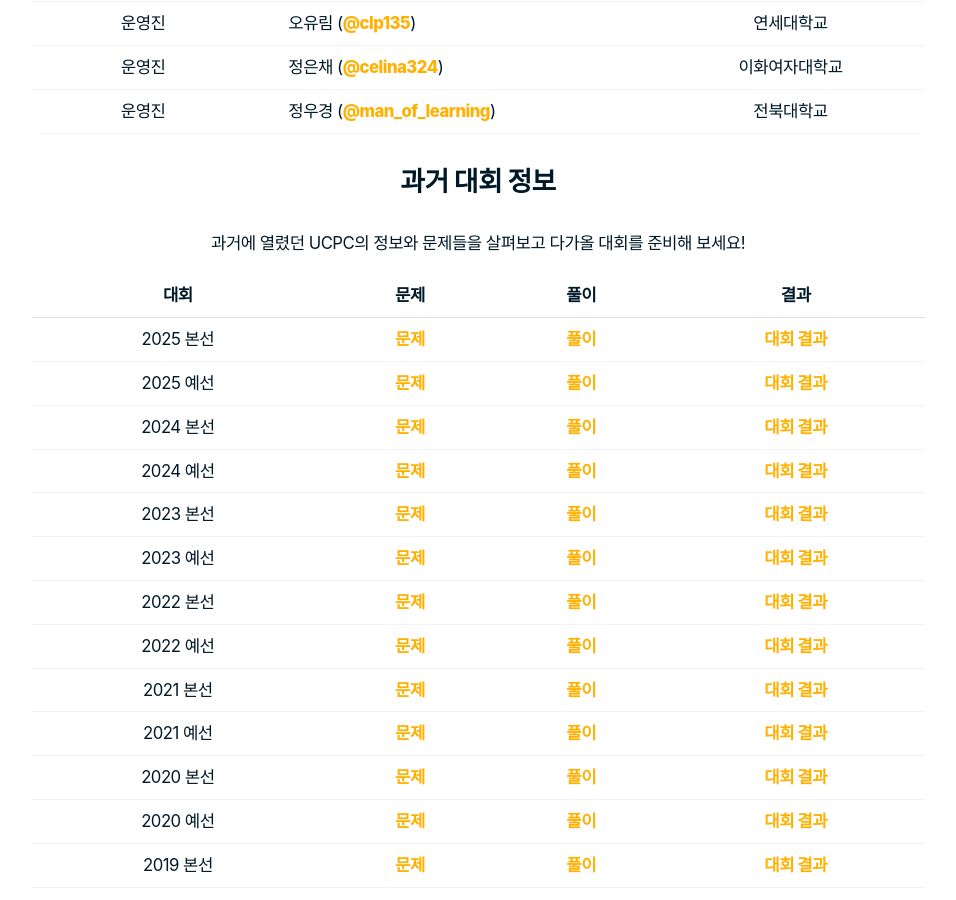
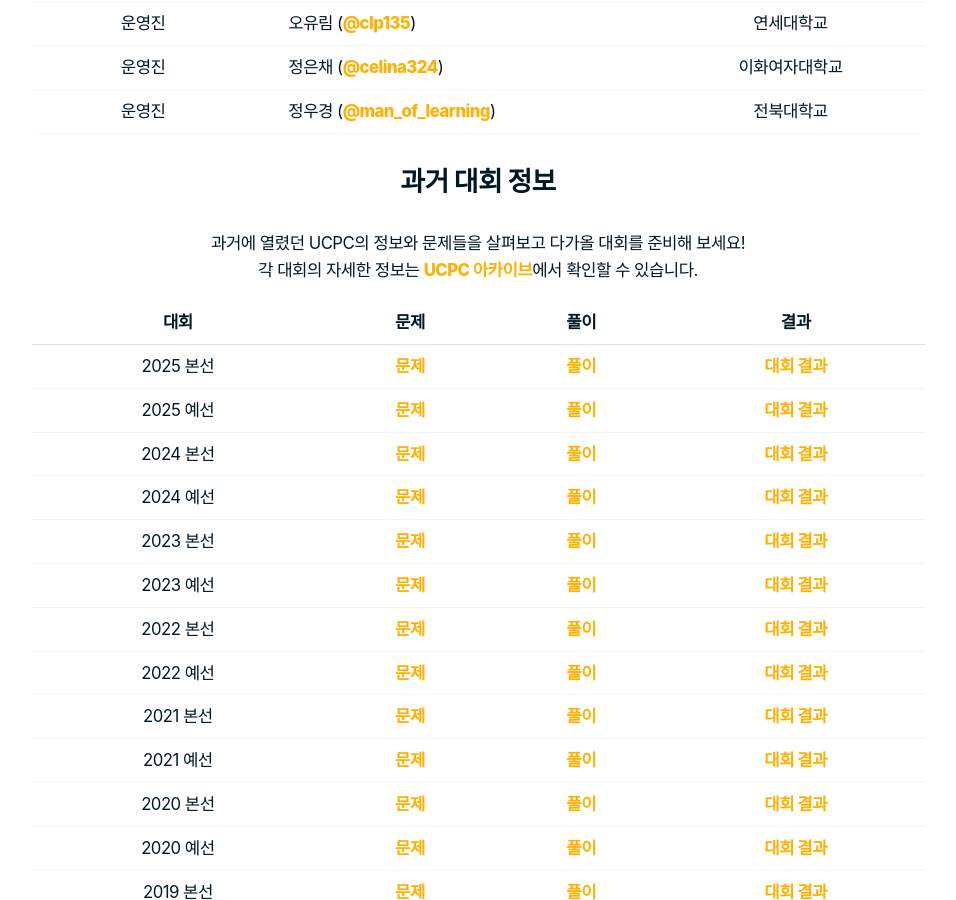
Before and after one commit to ucpcc/main, a Jekyll site: the page built from index.md, in a window 1280 px wide and 900 px high, scrolled down 3621 px. Shown: the whole window, without its empty margins (162-1118 px from the left). Built offline with Jekyll 4.4.1, drawn with Linux system fonts in a browser that asks for light colours; some web fonts are replaced.

Commit message:
chore: update past contest archive links (#52)

```diff
--- a/index.md
+++ b/index.md
@@ -102,27 +102,29 @@ lang: ko
 
 과거에 열렸던 UCPC의 정보와 문제들을 살펴보고 다가올 대회를 준비해 보세요!
 
+각 대회의 자세한 정보는 [UCPC 아카이브](https://static.ucpc.me/archive/ucpc/){:target="\_blank"}에서 확인할 수 있습니다.
+
 | 대회      |                                                                    문제                                                                     |                                           풀이                                           |                                                   결과                                                    |
 | --------- | :-----------------------------------------------------------------------------------------------------------------------------------------: | :--------------------------------------------------------------------------------------: | :-------------------------------------------------------------------------------------------------------: |
-| 2025 본선 |                                   [문제](https://www.acmicpc.net/category/detail/4518){:target="\_blank"}                                   | [풀이](https://static.ucpc.me/files/2025/ucpc25-finals-solutions.pdf){:target="\_blank"} |              [대회 결과](https://www.acmicpc.net/contest/spotboard/1531){:target="\_blank"}               |
-| 2025 예선 |                                   [문제](https://www.acmicpc.net/category/detail/4516){:target="\_blank"}                                   | [풀이](https://static.ucpc.me/files/2025/ucpc25-prelim-solutions.pdf){:target="\_blank"} |              [대회 결과](https://www.acmicpc.net/contest/spotboard/1525){:target="\_blank"}               |
-| 2024 본선 |                                   [문제](https://www.acmicpc.net/category/detail/4263){:target="\_blank"}                                   | [풀이](https://static.ucpc.me/files/2024/ucpc24-finals-solutions.pdf){:target="\_blank"} |              [대회 결과](https://www.acmicpc.net/contest/spotboard/1316){:target="\_blank"}               |
-| 2024 예선 |                                   [문제](https://www.acmicpc.net/category/detail/4252){:target="\_blank"}                                   | [풀이](https://static.ucpc.me/files/2024/ucpc24-prelim-solutions.pdf){:target="\_blank"} |              [대회 결과](https://www.acmicpc.net/contest/spotboard/1310){:target="\_blank"}               |
-| 2023 본선 |                                   [문제](https://www.acmicpc.net/category/detail/3630){:target="\_blank"}                                   | [풀이](https://static.ucpc.me/files/2023/ucpc23-finals-solutions.pdf){:target="\_blank"} |              [대회 결과](https://www.acmicpc.net/contest/spotboard/1069){:target="\_blank"}               |
-| 2023 예선 |                                   [문제](https://www.acmicpc.net/category/detail/3613){:target="\_blank"}                                   | [풀이](https://static.ucpc.me/files/2023/ucpc23-prelim-solutions.pdf){:target="\_blank"} |              [대회 결과](https://www.acmicpc.net/contest/spotboard/1067){:target="\_blank"}               |
-| 2022 본선 |                                   [문제](https://www.acmicpc.net/category/detail/3147){:target="\_blank"}                                   | [풀이](https://static.ucpc.me/files/2022/ucpc22-finals-solutions.pdf){:target="\_blank"} |               [대회 결과](https://www.acmicpc.net/contest/spotboard/828){:target="\_blank"}               |
-| 2022 예선 |                                   [문제](https://www.acmicpc.net/category/detail/3138){:target="\_blank"}                                   | [풀이](https://static.ucpc.me/files/2022/ucpc22-prelim-solutions.pdf){:target="\_blank"} |               [대회 결과](https://www.acmicpc.net/contest/spotboard/827){:target="\_blank"}               |
-| 2021 본선 |                                   [문제](https://www.acmicpc.net/category/detail/2743){:target="\_blank"}                                   | [풀이](https://static.ucpc.me/files/2021/ucpc21-finals-solutions.pdf){:target="\_blank"} |               [대회 결과](https://www.acmicpc.net/contest/spotboard/670){:target="\_blank"}               |
-| 2021 예선 |                                   [문제](https://www.acmicpc.net/category/detail/2692){:target="\_blank"}                                   | [풀이](https://static.ucpc.me/files/2021/ucpc21-prelim-solutions.pdf){:target="\_blank"} |               [대회 결과](https://www.acmicpc.net/contest/spotboard/668){:target="\_blank"}               |
-| 2020 본선 |                                   [문제](https://www.acmicpc.net/category/detail/2272){:target="\_blank"}                                   | [풀이](https://static.ucpc.me/files/2020/ucpc20-finals-solutions.pdf){:target="\_blank"} |               [대회 결과](https://www.acmicpc.net/contest/spotboard/524){:target="\_blank"}               |
-| 2020 예선 |                                   [문제](https://www.acmicpc.net/category/detail/2270){:target="\_blank"}                                   | [풀이](https://static.ucpc.me/files/2020/ucpc20-prelim-solutions.pdf){:target="\_blank"} |               [대회 결과](https://www.acmicpc.net/contest/spotboard/521){:target="\_blank"}               |
-| 2019 본선 |                                   [문제](https://www.acmicpc.net/category/detail/2054){:target="\_blank"}                                   |    [풀이](https://static.ucpc.me/files/2019/ucpc-2019-finals.pdf){:target="\_blank"}     |               [대회 결과](https://www.acmicpc.net/contest/spotboard/450){:target="\_blank"}               |
-| 2019 예선 |                                   [문제](https://www.acmicpc.net/category/detail/2053){:target="\_blank"}                                   |    [풀이](https://static.ucpc.me/files/2019/ucpc-2019-prelim.pdf){:target="\_blank"}     |               [대회 결과](https://www.acmicpc.net/contest/spotboard/449){:target="\_blank"}               |
-| 2018 본선 |                                   [문제](https://www.acmicpc.net/category/detail/1893){:target="\_blank"}                                   |    [풀이](https://static.ucpc.me/files/2018/ucpc-2018-finals.pdf){:target="\_blank"}     |               [대회 결과](https://www.acmicpc.net/contest/spotboard/314){:target="\_blank"}               |
-| 2018 예선 |                                   [문제](https://www.acmicpc.net/category/detail/1891){:target="\_blank"}                                   |    [풀이](https://static.ucpc.me/files/2018/ucpc-2018-prelim.pdf){:target="\_blank"}     |               [대회 결과](https://www.acmicpc.net/contest/spotboard/307){:target="\_blank"}               |
-| 2016      |                                   [문제](https://www.acmicpc.net/category/detail/1510){:target="\_blank"}                                   |   [풀이](https://static.ucpc.me/files/2016/2016-ucpc-65393552.pdf){:target="\_blank"}    |                [대회 영상](https://www.youtube.com/watch?v=vScs5byLKcc){:target="\_blank"}                |
-| 2015      |                                   [문제](https://www.acmicpc.net/category/detail/1358){:target="\_blank"}                                   |       [풀이](https://static.ucpc.me/files/2015/5-51953762.pdf){:target="\_blank"}        |                       [대회 결과](https://ucpc2015.acmicpc.net/){:target="\_blank"}                       |
-| 2014      | [문제](https://algospot.com/judge/problem/list/?source=제4회%20전국%20대학생%20프로그래밍%20대회%20동아리%20연합%20대회){:target="\_blank"} |      [풀이](https://static.ucpc.me/files/2014/ucpc2014_sol_.pdf){:target="\_blank"}      |                         [대회 결과](http://140823.hodduc.net/){:target="\_blank"}                         |
-| 2013      | [문제](https://algospot.com/judge/problem/list/?source=제3회%20전국%20대학생%20프로그래밍%20대회%20동아리%20연합%20대회){:target="\_blank"} | [풀이](https://static.ucpc.me/files/2013/ucpc-3rd-solution-slide.pdf){:target="\_blank"} | [대회 결과](https://dl.dropboxusercontent.com/s/sk5n8ur0kl7l5gq/ucpc-3rd-standing.png){:target="\_blank"} |
-| 2012      |                              [문제](https://static.ucpc.me/files/2012/ucpc12-problems.pdf){:target="\_blank"}                               |    [풀이](https://static.ucpc.me/files/2012/ucpc12-solutions.pdf){:target="\_blank"}     |                                                                                                           |
-| 2011      |                              [문제](https://static.ucpc.me/files/2011/ucpc11-problems.pdf){:target="\_blank"}                               |     [풀이](https://static.ucpc.me/files/2011/ucpc-1st-slide.pdf){:target="\_blank"}      |                                                                                                           |
+| 2025 본선 |                                   [문제](https://static.ucpc.me/archive/ucpc/ucpc-2025/final/problem-ko.pdf){:target="\_blank"}                                   | [풀이](https://static.ucpc.me/archive/ucpc/ucpc-2025/final/editorial.pdf){:target="\_blank"} |              [대회 결과](https://static.ucpc.me/archive/ucpc/ucpc-2025/final/scoreboard/){:target="\_blank"}               |
+| 2025 예선 |                                   [문제](https://static.ucpc.me/archive/ucpc/ucpc-2025/qualifier/problem-ko.pdf){:target="\_blank"}                                   | [풀이](https://static.ucpc.me/archive/ucpc/ucpc-2025/qualifier/editorial.pdf){:target="\_blank"} |              [대회 결과](https://static.ucpc.me/archive/ucpc/ucpc-2025/qualifier/scoreboard/){:target="\_blank"}               |
+| 2024 본선 |                                   [문제](https://static.ucpc.me/archive/ucpc/ucpc-2024/final/problem.pdf){:target="\_blank"}                                   | [풀이](https://static.ucpc.me/archive/ucpc/ucpc-2024/final/editorial.pdf){:target="\_blank"} |              [대회 결과](https://static.ucpc.me/archive/ucpc/ucpc-2024/final/scoreboard/){:target="\_blank"}               |
+| 2024 예선 |                                   [문제](https://static.ucpc.me/archive/ucpc/ucpc-2024/qualifier/problem.pdf){:target="\_blank"}                                   | [풀이](https://static.ucpc.me/archive/ucpc/ucpc-2024/qualifier/editorial.pdf){:target="\_blank"} |              [대회 결과](https://static.ucpc.me/archive/ucpc/ucpc-2024/qualifier/scoreboard/){:target="\_blank"}               |
+| 2023 본선 |                                   [문제](https://static.ucpc.me/archive/ucpc/ucpc-2023/final/problem.pdf){:target="\_blank"}                                   | [풀이](https://static.ucpc.me/archive/ucpc/ucpc-2023/final/editorial.pdf){:target="\_blank"} |              [대회 결과](https://static.ucpc.me/archive/ucpc/ucpc-2023/final/scoreboard/){:target="\_blank"}               |
+| 2023 예선 |                                   [문제](https://static.ucpc.me/archive/ucpc/ucpc-2023/qualifier/problem.pdf){:target="\_blank"}                                   | [풀이](https://static.ucpc.me/archive/ucpc/ucpc-2023/qualifier/editorial.pdf){:target="\_blank"} |              [대회 결과](https://static.ucpc.me/archive/ucpc/ucpc-2023/qualifier/scoreboard/){:target="\_blank"}               |
+| 2022 본선 |                                   [문제](https://static.ucpc.me/archive/ucpc/ucpc-2022/final/problem.pdf){:target="\_blank"}                                   | [풀이](https://static.ucpc.me/archive/ucpc/ucpc-2022/final/editorial.pdf){:target="\_blank"} |               [대회 결과](https://static.ucpc.me/archive/ucpc/ucpc-2022/final/scoreboard/){:target="\_blank"}               |
+| 2022 예선 |                                   [문제](https://static.ucpc.me/archive/ucpc/ucpc-2022/qualifier/problem.pdf){:target="\_blank"}                                   | [풀이](https://static.ucpc.me/archive/ucpc/ucpc-2022/qualifier/editorial.pdf){:target="\_blank"} |               [대회 결과](https://static.ucpc.me/archive/ucpc/ucpc-2022/qualifier/scoreboard/){:target="\_blank"}               |
+| 2021 본선 |                                   [문제](https://static.ucpc.me/archive/ucpc/ucpc-2021/final/problem.pdf){:target="\_blank"}                                   | [풀이](https://static.ucpc.me/archive/ucpc/ucpc-2021/final/editorial.pdf){:target="\_blank"} |               [대회 결과](https://static.ucpc.me/archive/ucpc/ucpc-2021/final/scoreboard/){:target="\_blank"}               |
+| 2021 예선 |                                   [문제](https://static.ucpc.me/archive/ucpc/ucpc-2021/qualifier/problem.pdf){:target="\_blank"}                                   | [풀이](https://static.ucpc.me/archive/ucpc/ucpc-2021/qualifier/editorial.pdf){:target="\_blank"} |               [대회 결과](https://static.ucpc.me/archive/ucpc/ucpc-2021/qualifier/scoreboard/){:target="\_blank"}               |
+| 2020 본선 |                                   [문제](https://static.ucpc.me/archive/ucpc/ucpc-2020/final/problem.pdf){:target="\_blank"}                                   | [풀이](https://static.ucpc.me/archive/ucpc/ucpc-2020/final/editorial.pdf){:target="\_blank"} |               [대회 결과](https://static.ucpc.me/archive/ucpc/ucpc-2020/final/scoreboard/){:target="\_blank"}               |
+| 2020 예선 |                                   [문제](https://static.ucpc.me/archive/ucpc/ucpc-2020/qualifier/problem.pdf){:target="\_blank"}                                   | [풀이](https://static.ucpc.me/archive/ucpc/ucpc-2020/qualifier/editorial.pdf){:target="\_blank"} |               [대회 결과](https://static.ucpc.me/archive/ucpc/ucpc-2020/qualifier/scoreboard/){:target="\_blank"}               |
+| 2019 본선 |                                   [문제](https://static.ucpc.me/archive/ucpc/ucpc-2019/final/problem.pdf){:target="\_blank"}                                   |    [풀이](https://static.ucpc.me/files/2019/ucpc-2019-finals.pdf){:target="\_blank"}     |               [대회 결과](https://static.ucpc.me/archive/ucpc/ucpc-2019/final/scoreboard/){:target="\_blank"}               |
+| 2019 예선 |                                   [문제](https://static.ucpc.me/archive/ucpc/ucpc-2019/qualifier/problem.pdf){:target="\_blank"}                                   |    [풀이](https://static.ucpc.me/files/2019/ucpc-2019-prelim.pdf){:target="\_blank"}     |               [대회 결과](https://static.ucpc.me/archive/ucpc/ucpc-2019/qualifier/scoreboard/){:target="\_blank"}               |
+| 2018 본선 |                                   [문제](https://static.ucpc.me/archive/ucpc/ucpc-2018/final/problem.pdf){:target="\_blank"}                                   |    [풀이](https://static.ucpc.me/files/2018/ucpc-2018-finals.pdf){:target="\_blank"}     |               [대회 결과](https://static.ucpc.me/archive/ucpc/ucpc-2018/final/scoreboard/){:target="\_blank"}               |
+| 2018 예선 |                                   [문제](https://static.ucpc.me/archive/ucpc/ucpc-2018/qualifier/problem.pdf){:target="\_blank"}                                   |    [풀이](https://static.ucpc.me/files/2018/ucpc-2018-prelim.pdf){:target="\_blank"}     |               [대회 결과](https://static.ucpc.me/archive/ucpc/ucpc-2018/qualifier/scoreboard/){:target="\_blank"}               |
+| 2016      |                                   [문제](https://www.acmicpc.net/category/detail/1510){:target="\_blank"}                                   |   [풀이](https://static.ucpc.me/archive/ucpc/ucpc-2016/editorial.pdf){:target="\_blank"}    |                [대회 영상](https://www.youtube.com/watch?v=vScs5byLKcc){:target="\_blank"}                |
+| 2015      |                                   [문제](https://www.acmicpc.net/category/detail/1358){:target="\_blank"}                                   |       [풀이](https://static.ucpc.me/archive/ucpc/ucpc-2015/editorial.pdf){:target="\_blank"}        |                       [대회 결과](https://static.ucpc.me/archive/ucpc/ucpc-2015/scoreboard/){:target="\_blank"}                       |
+| 2014      | [문제](https://algospot.com/judge/problem/list/?source=제4회%20전국%20대학생%20프로그래밍%20대회%20동아리%20연합%20대회){:target="\_blank"} |      [풀이](https://static.ucpc.me/archive/ucpc/ucpc-2014/editorial.pdf){:target="\_blank"}      |                         [대회 결과](http://140823.hodduc.net/){:target="\_blank"}                         |
+| 2013      | [문제](https://algospot.com/judge/problem/list/?source=제3회%20전국%20대학생%20프로그래밍%20대회%20동아리%20연합%20대회){:target="\_blank"} | [풀이](https://static.ucpc.me/archive/ucpc/ucpc-2013/editorial.pdf){:target="\_blank"} | [대회 결과](https://static.ucpc.me/archive/ucpc/ucpc-2013/scoreboard.png){:target="\_blank"} |
+| 2012      |                              [문제](https://static.ucpc.me/archive/ucpc/ucpc-2012/problem.pdf){:target="\_blank"}                               |    [풀이](https://static.ucpc.me/archive/ucpc/ucpc-2012/editorial.pdf){:target="\_blank"}     |                                                                                                           |
+| 2011      |                              [문제](https://static.ucpc.me/archive/ucpc/ucpc-2011/problem.pdf){:target="\_blank"}                               |     [풀이](https://static.ucpc.me/archive/ucpc/ucpc-2011/editorial.pdf){:target="\_blank"}      |                                                                                                           |
```
Also changed, not shown: en/index.md (+24 -22 lines).
